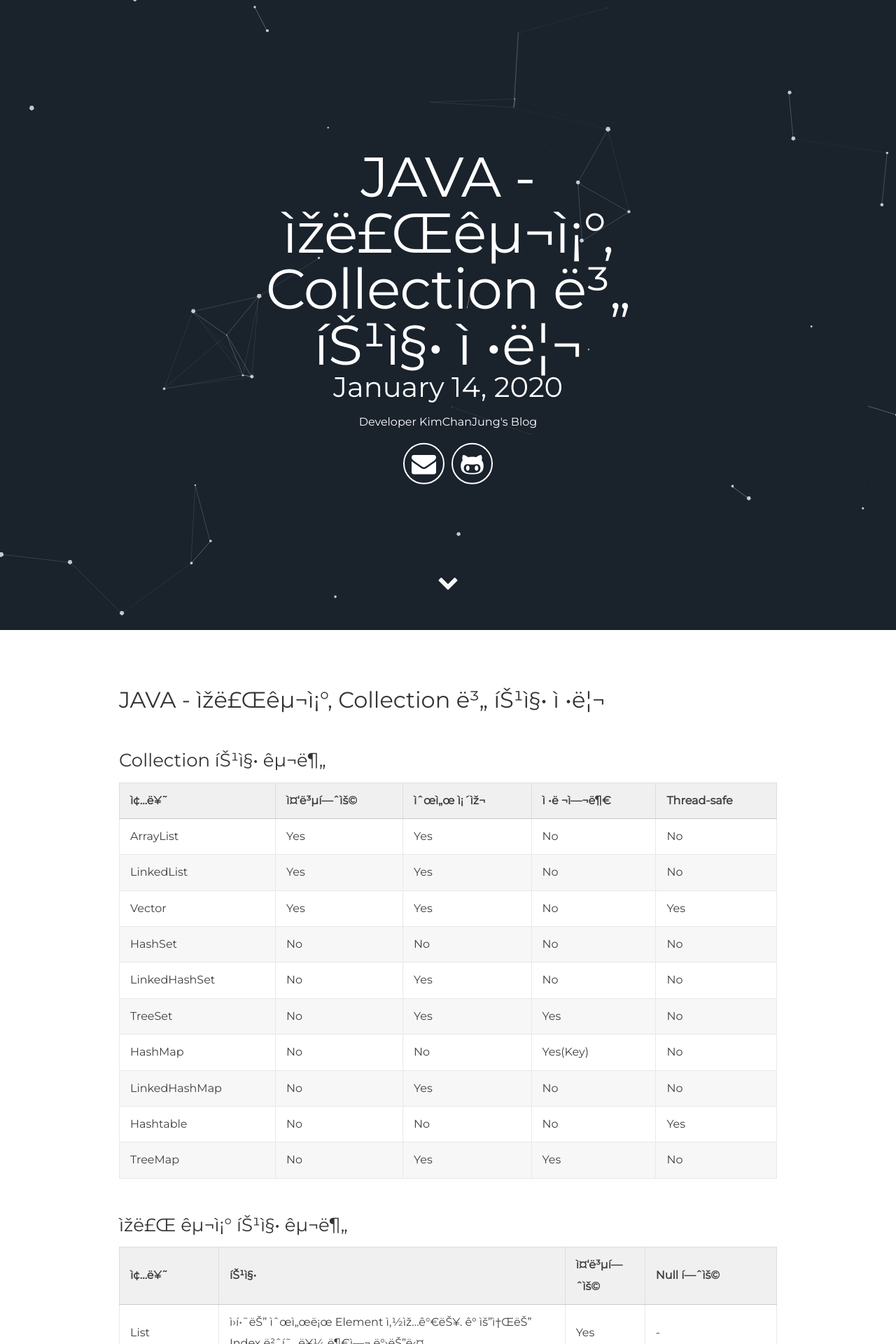
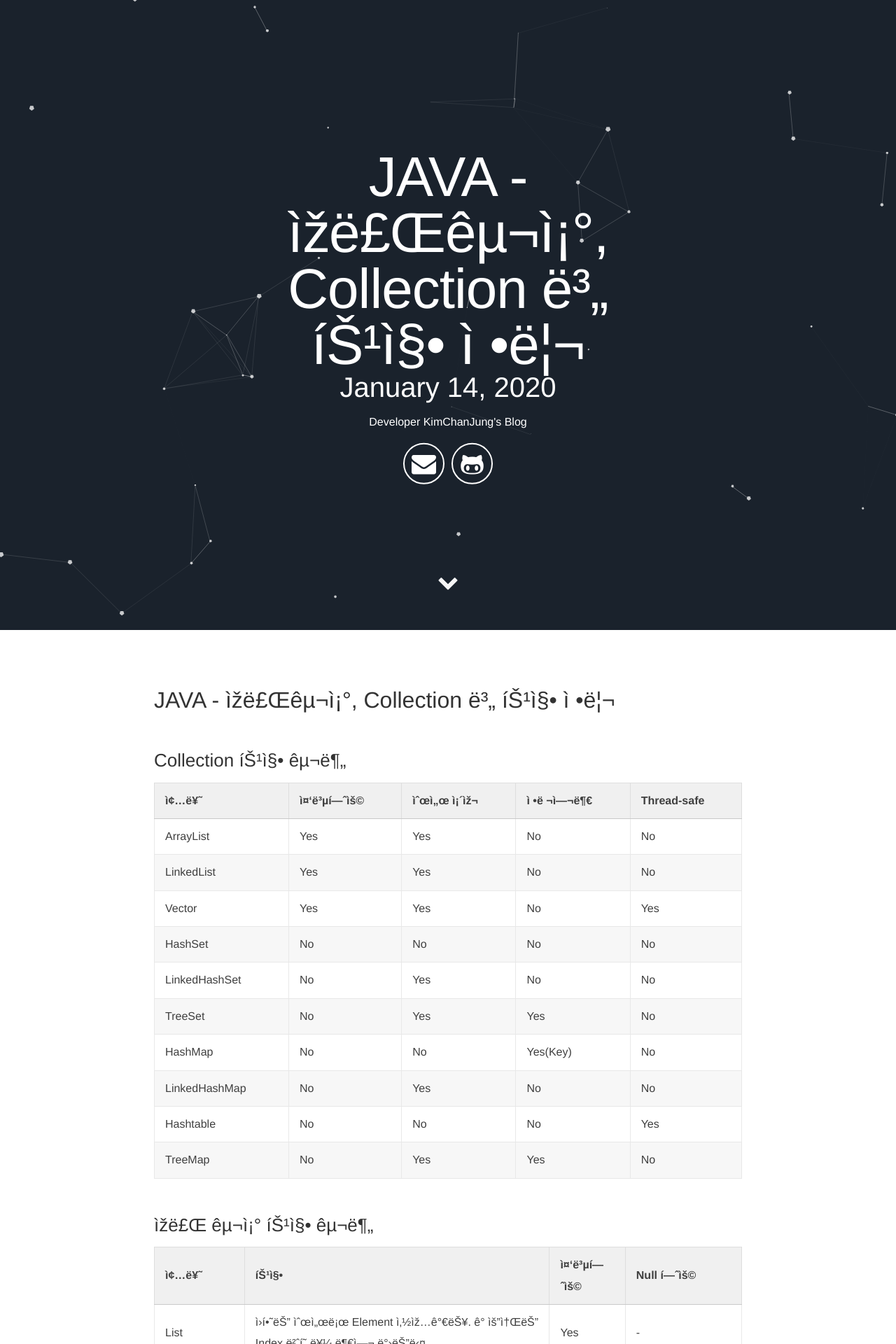
Before and after one commit to kimchanjung/blog-backup, a Jekyll site: the page built from _posts/java/2020-01-15-java-collection.md, in a window 1280 px wide. Shown: the top 1920 px of the page at 70% size. Built offline with Jekyll 4.4.1, drawn with Linux system fonts in a browser that asks for light colours.

Commit message:
넓이 변경

```diff
--- a/src/styles/post.scss
+++ b/src/styles/post.scss
@@ -2,7 +2,7 @@
 body, h1, h2, h3, h4, h5, h6, p, blockquote, pre, hr, dl, dd, ol, ul, figure { margin: 0; padding: 0; }
 
 /** Basic styling */
-body {  color: #555;font-family: 'Montserrat', sans-serif; }
+body {  color: #555;font-family: 'Noto Sans KR', "Helvetica Neue", sans-serif }
 
 /** Set `margin-bottom` to maintain vertical rhythm */
 h1, h2, h3, h4, h5, h6, p, blockquote, pre, ul, ol, dl, figure, .highlight { margin-bottom: 15px; }
@@ -52,9 +52,9 @@ pre { padding: 8px 12px; overflow-x: auto; }
 pre > code { border: 0; padding-right: 0; padding-left: 0; }
 
 /** Wrapper */
-.wrapper { max-width: -webkit-calc(1000px - (30px * 2)); max-width: calc(1000px - (30px * 2)); margin-right: auto; margin-left: auto; padding-right: 30px; padding-left: 30px; }
+.wrapper { max-width: -webkit-calc(900px - (30px * 2)); max-width: calc(900px - (30px * 2)); margin-right: auto; margin-left: auto; padding-right: 30px; padding-left: 30px; }
 
-@media screen and (max-width: 1000px) { .wrapper { max-width: -webkit-calc(1000px - (30px)); max-width: calc(1000px - (30px)); padding-right: 15px; padding-left: 15px; } }
+@media screen and (max-width: 900px) { .wrapper { max-width: -webkit-calc(900px - (30px)); max-width: calc(900px - (30px)); padding-right: 15px; padding-left: 15px; } }
 
 /** Clearfix */
 .wrapper:after, .footer-col-wrapper:after { content: ""; display: table; clear: both; }
```
Also changed, not shown: assets/css/post.css.
